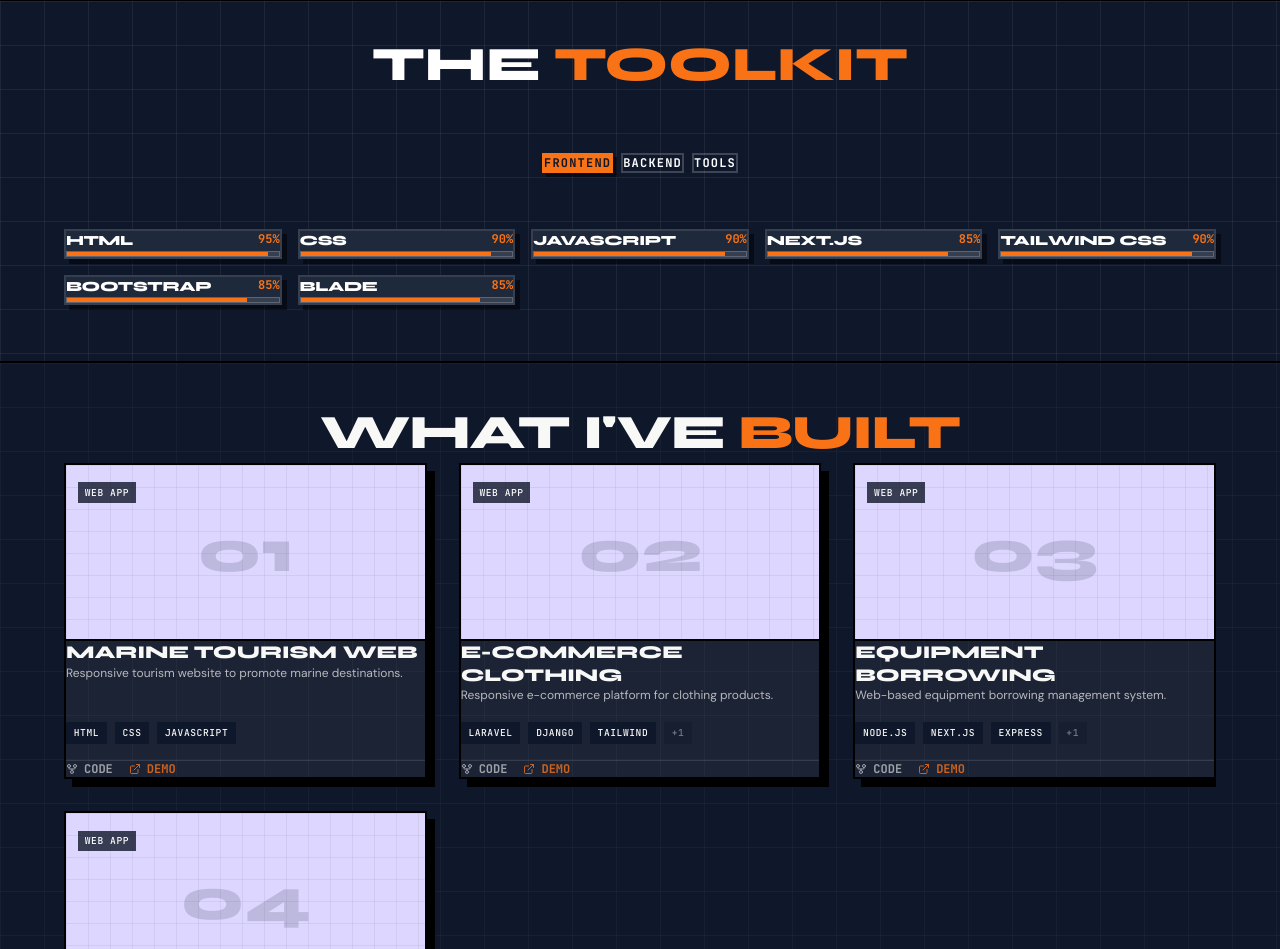
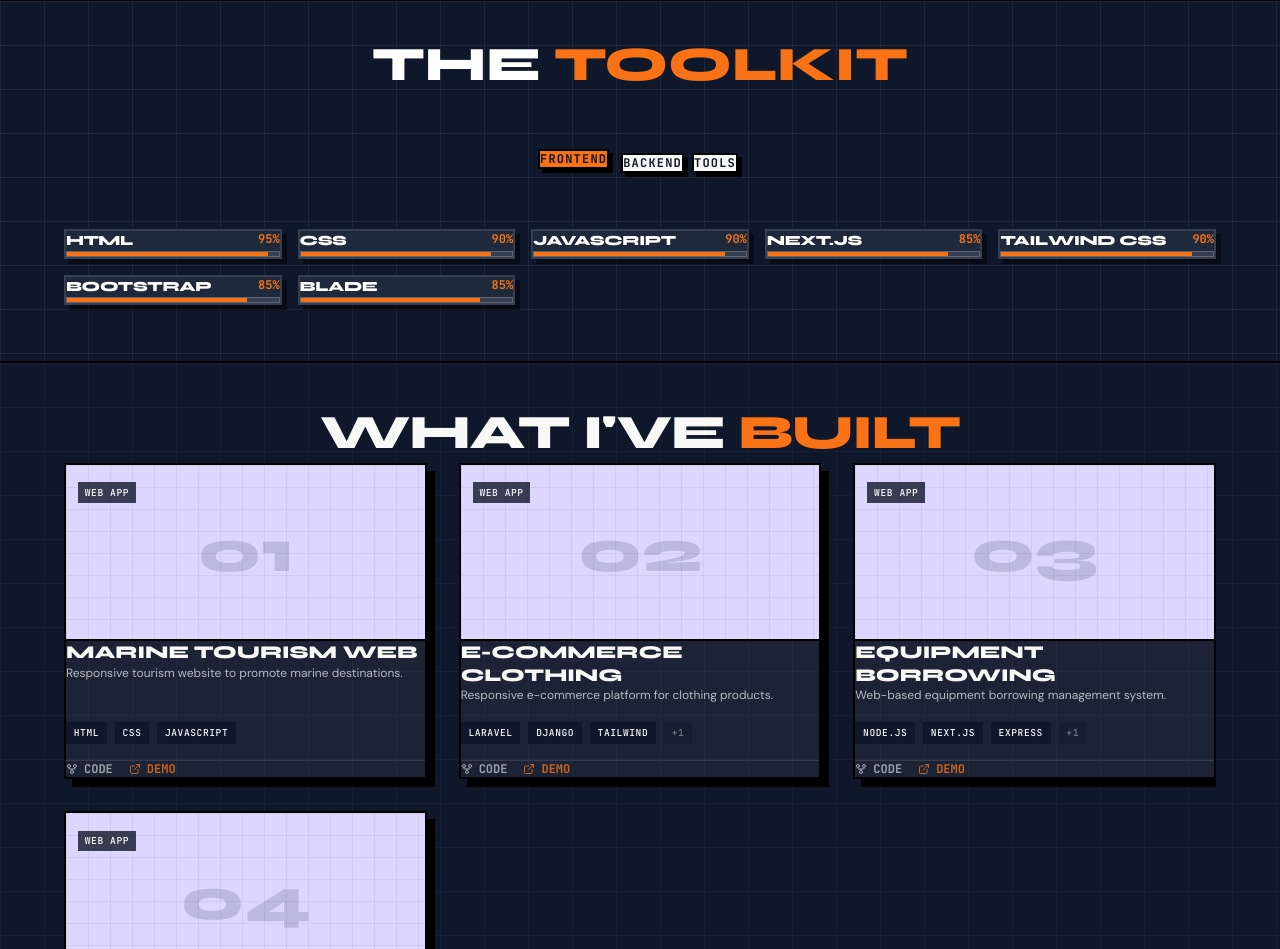
Before and after one commit to agielnawawi46/portofolio-v3, a React (Vite) app: page / in a window 1280 px wide. Shown: the part 1420-2369 px from the top of the page. Built offline with nearby package versions, Linux system fonts and the light colour scheme.

Commit message:
style: update toolkit filter tabs to neo-brutalist card style to match the rest of the application

```diff
--- a/src/components/AboutSkillSection.tsx
+++ b/src/components/AboutSkillSection.tsx
@@ -291,13 +291,14 @@ export default function AboutSkillSection() {
                   <button
                     key={cat}
                     onClick={() => setActiveCategory(cat)}
-                    className="px-4 py-2 text-xs font-bold uppercase tracking-widest border-2 transition-all duration-200"
+                    className={`px-4 py-2 text-xs font-bold uppercase tracking-widest border-2 border-black transition-all duration-200 ${
+                      activeCategory === cat ? '-translate-y-1 -translate-x-1' : 'hover:-translate-y-1 hover:-translate-x-1'
+                    }`}
                     style={{
                       fontFamily: 'var(--font-mono)',
-                      background: activeCategory === cat ? 'var(--color-orange)' : 'transparent',
-                      color: activeCategory === cat ? 'var(--color-charcoal)' : 'white',
-                      borderColor: activeCategory === cat ? 'var(--color-orange)' : 'rgba(255,255,255,0.2)',
-                      boxShadow: activeCategory === cat ? '4px 4px 0px rgba(0,0,0,0.5)' : 'none',
+                      background: activeCategory === cat ? 'var(--color-orange)' : 'var(--color-canvas)',
+                      color: 'var(--color-charcoal)',
+                      boxShadow: '4px 4px 0px #000',
                     }}
                   >
                     {cat}
```
